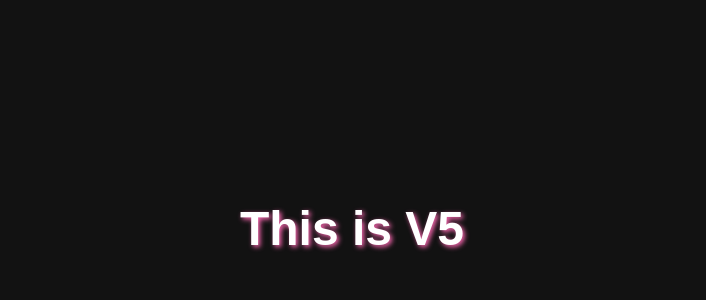
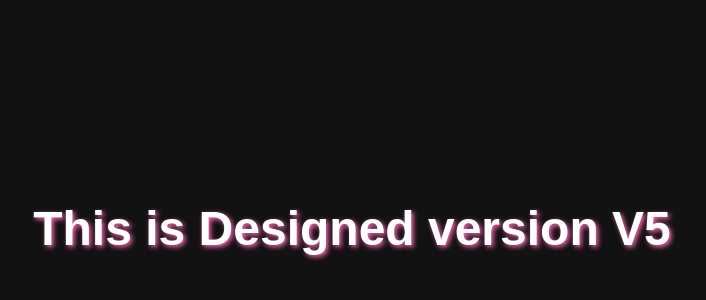
Before and after one commit to Khushbooyadav18/myrepo, a plain HTML site: page index.html in a window 1280 px wide. Shown: the part 172-472 px from the top of the page, without its empty margins (288-994 px from the left). Drawn offline with Linux system fonts and the light colour scheme.

Commit message:
Changed header h1

```diff
--- a/index.html
+++ b/index.html
@@ -7,6 +7,6 @@
     <link rel="stylesheet" href="style.css">
 </head>
 <body>
-    <h1>This is V5</h1>
+    <h1>This is Designed version V5</h1>
 </body>
 </html>
```
